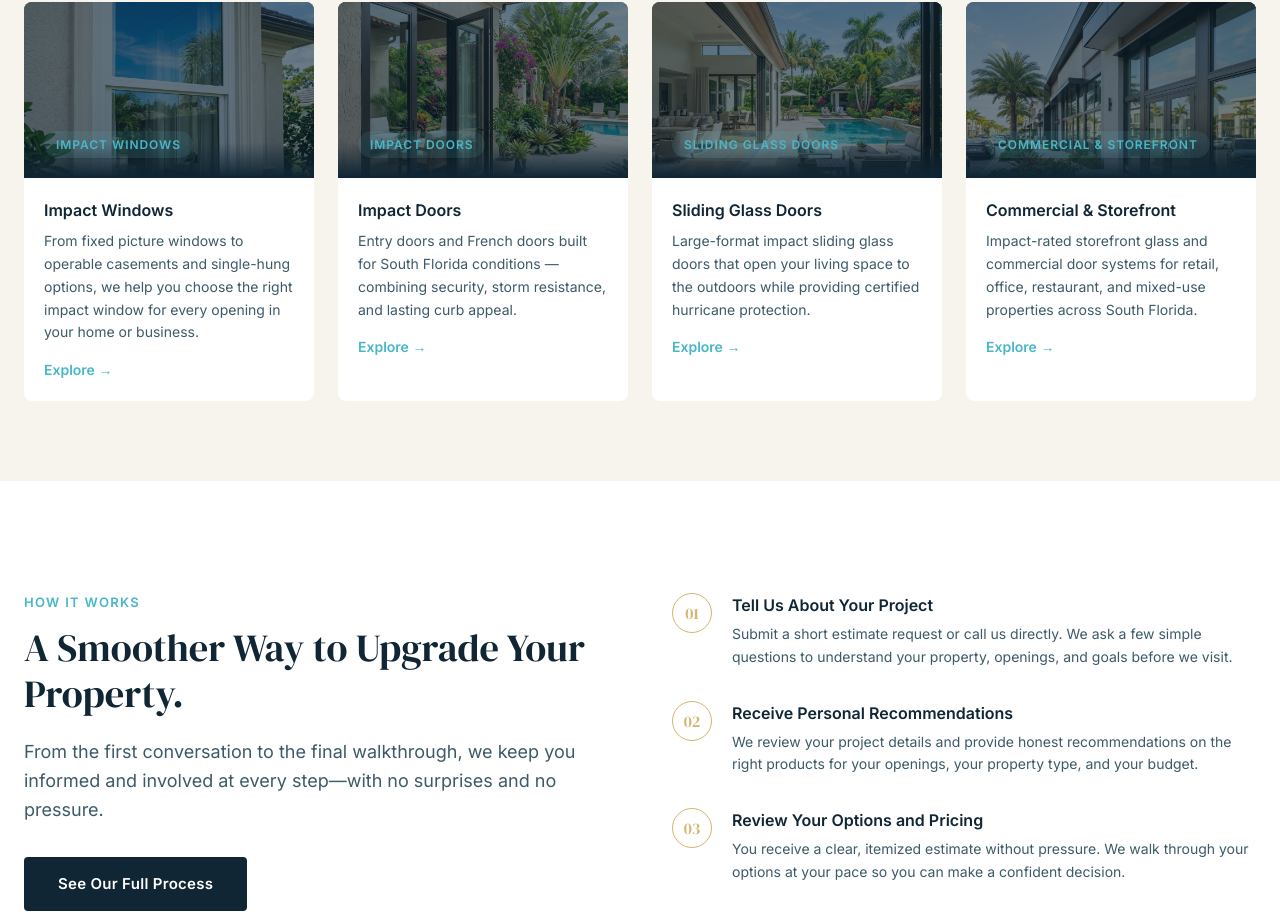
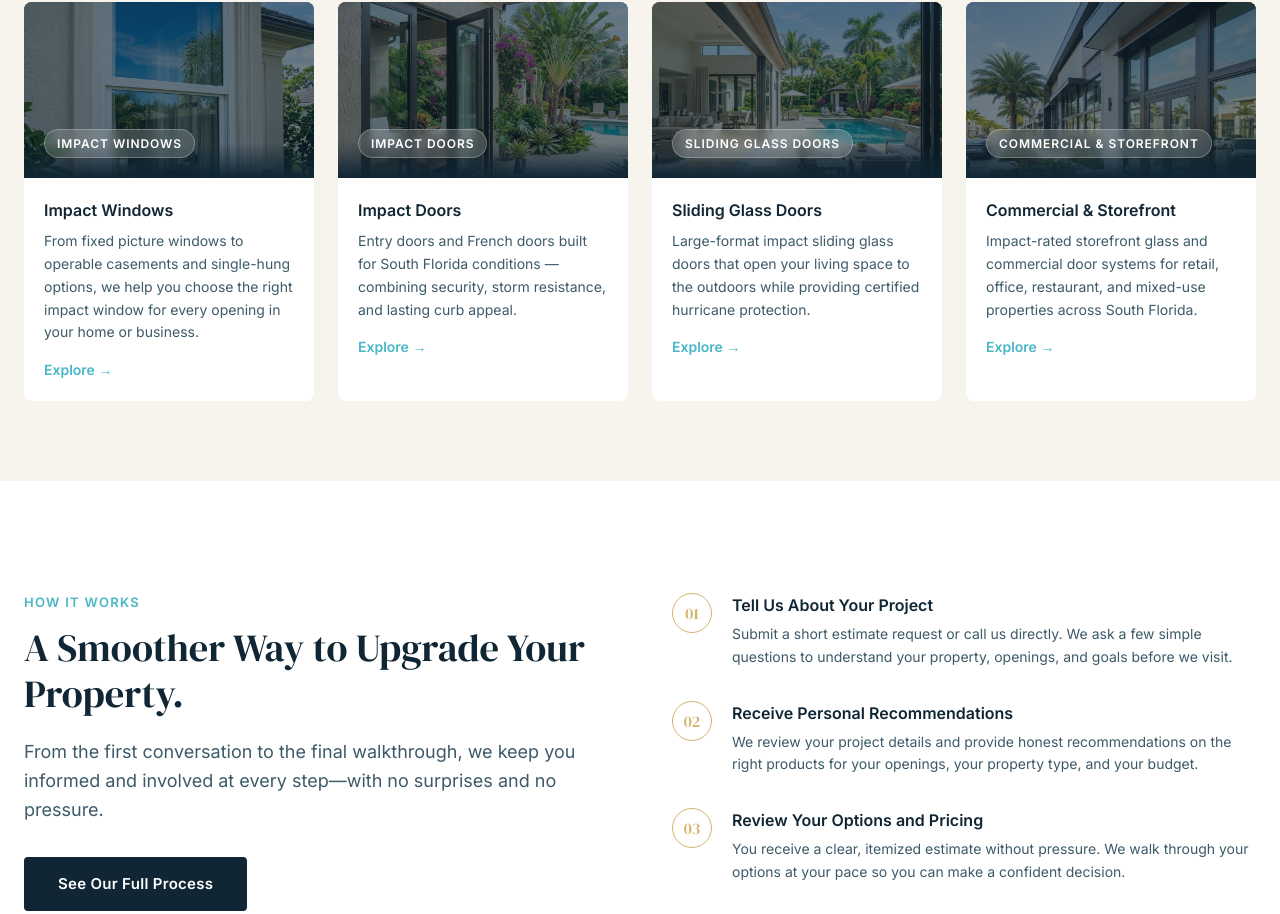
Before and after one commit to zeusmedia-projects/vip-impact-windows, a Next.js app: page / in a window 1280 px wide. Shown: the part 1900-2814 px from the top of the page. Built offline with nearby package versions, Linux system fonts and the light colour scheme; no server answers.

Commit message:
style: change service card overlay text badges to white for better readability

```diff
--- a/app/globals.css
+++ b/app/globals.css
@@ -333,6 +333,21 @@ body {
   border-radius: 100px;
 }
 
+/* White badge */
+.badge-white {
+  display: inline-block;
+  background: rgba(255, 255, 255, 0.16);
+  color: var(--white);
+  border: 1px solid rgba(255, 255, 255, 0.25);
+  backdrop-filter: blur(4px);
+  font-size: 0.75rem;
+  font-weight: 600;
+  letter-spacing: 0.08em;
+  text-transform: uppercase;
+  padding: 0.3rem 0.75rem;
+  border-radius: 100px;
+}
+
 /* Eyebrow */
 .eyebrow {
   font-size: 0.8125rem;
--- a/app/page.tsx
+++ b/app/page.tsx
@@ -196,7 +196,7 @@ export default function HomePage() {
                     aria-hidden="true"
                   />
                   <div className="relative p-5 z-10">
-                    <span className="badge-aqua shadow-sm">{svc.title}</span>
+                    <span className="badge-white shadow-sm">{svc.title}</span>
                   </div>
                 </div>
                 <div className="p-5">
```
